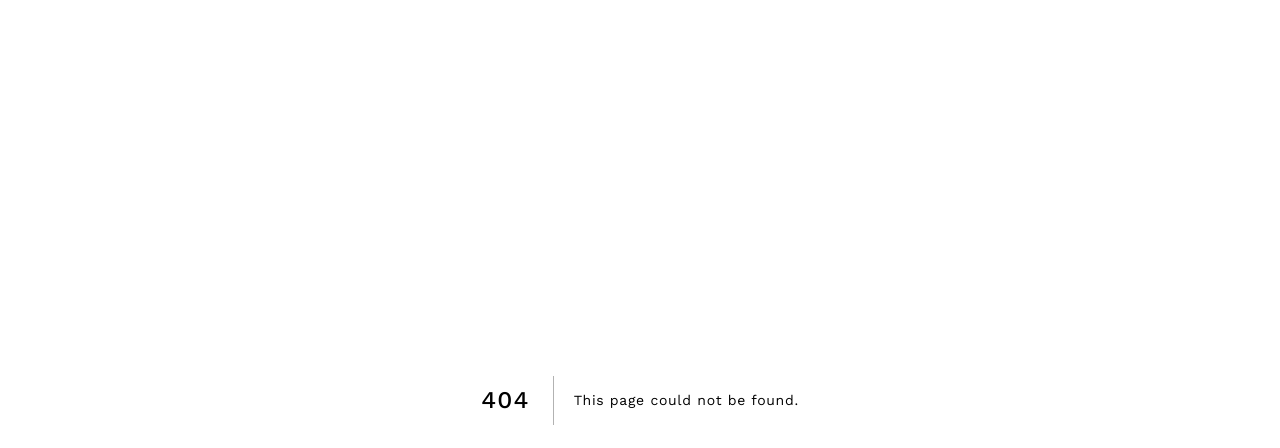
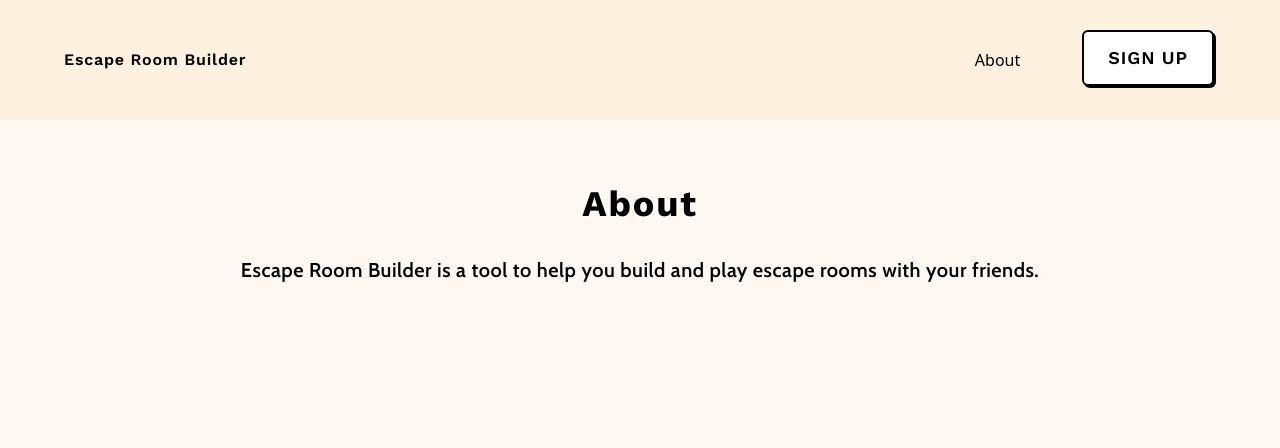
Before and after one commit to Infinity-Times-Two/escape-room-builder-frontend, a Next.js app: page /about in a window 1280 px wide. Before the commit this address had no page. Shown: the top 448 px of the page. Built offline with nearby package versions, Linux system fonts and the light colour scheme.

Commit message:
Header styling

```diff
--- /dev/null
+++ b/src/app/about/page.tsx
@@ -0,0 +1,11 @@
+export default function About() {
+  return (
+    <div className='flex flex-col items-center justify-start p-16 h-screen gap-8'>
+      <h1 className='text-4xl font-bold'>About</h1>
+      <p className='text-xl'>
+        Escape Room Builder is a tool to help you build and play escape rooms
+        with your friends.
+      </p>
+    </div>
+  );
+}
--- /dev/null
+++ b/src/app/components/Header.tsx
@@ -0,0 +1,17 @@
+import Link from 'next/link';
+
+export default function Header() {
+  return (
+    <header className='grid grid-cols-2 items-center py-6 px-16'>
+      <h1 className='justify-self-start'>
+        <Link href='/'>Escape Room Builder</Link>
+      </h1>
+      <div className='justify-self-end space-x-16'>
+        <Link href='/about'>About</Link>
+        <button className='small'>
+          <span>Sign up</span>
+        </button>
+      </div>
+    </header>
+  );
+}
--- a/src/app/globals.css
+++ b/src/app/globals.css
@@ -22,18 +22,22 @@
 
 body {
   color: rgb(var(--foreground-rgb));
-  background: linear-gradient(
-      to bottom,
-      transparent,
-      rgb(var(--background-end-rgb))
-    )
-    rgb(var(--background-start-rgb));
+  background: hsl(33, 100%, 97%);
+}
+
+header {
+  background-color: hsl(32, 100%, 94%);
 }
 
 p {
   font-family: var(--font-cabin);
   font-weight: 600;
   @apply tracking-wide
+}
+
+a:hover {
+  text-decoration: underline;
+  text-decoration-thickness: 2px;
 }
 
 h1, h2, h3, h4, h5, h6 {
@@ -56,6 +60,10 @@ button > span {
 
 button.large > span {
   @apply py-4 px-8 text-2xl;
+}
+
+button.small > span {
+  @apply py-3 px-6 text-lg;
 }
 
 button.green > span {
--- a/src/app/layout.tsx
+++ b/src/app/layout.tsx
@@ -1,23 +1,30 @@
-import type { Metadata } from 'next'
-import { Work_Sans, Cabin } from 'next/font/google'
-import './globals.css'
+import type { Metadata } from 'next';
+import { Work_Sans, Cabin } from 'next/font/google';
+import Header from './components/Header';
+import './globals.css';
 
-const workSans = Work_Sans({ subsets: ['latin'], variable: '--font-work-sans' })
-const cabin = Cabin({ subsets: ['latin'], variable: '--font-cabin' })
+const workSans = Work_Sans({
+  subsets: ['latin'],
+  variable: '--font-work-sans',
+});
+const cabin = Cabin({ subsets: ['latin'], variable: '--font-cabin' });
 
 export const metadata: Metadata = {
   title: 'Escape Room Builder',
   description: 'Build and play escape rooms with your friends',
-}
+};
 
 export default function RootLayout({
   children,
 }: {
-  children: React.ReactNode
+  children: React.ReactNode;
 }) {
   return (
-    <html lang="en">
-      <body className={`${cabin.variable} ${workSans.variable}`}>{children}</body>
+    <html lang='en'>
+      <body className={`${cabin.variable} ${workSans.variable}`}>
+        <Header />
+        {children}
+      </body>
     </html>
-  )
+  );
 }
```
